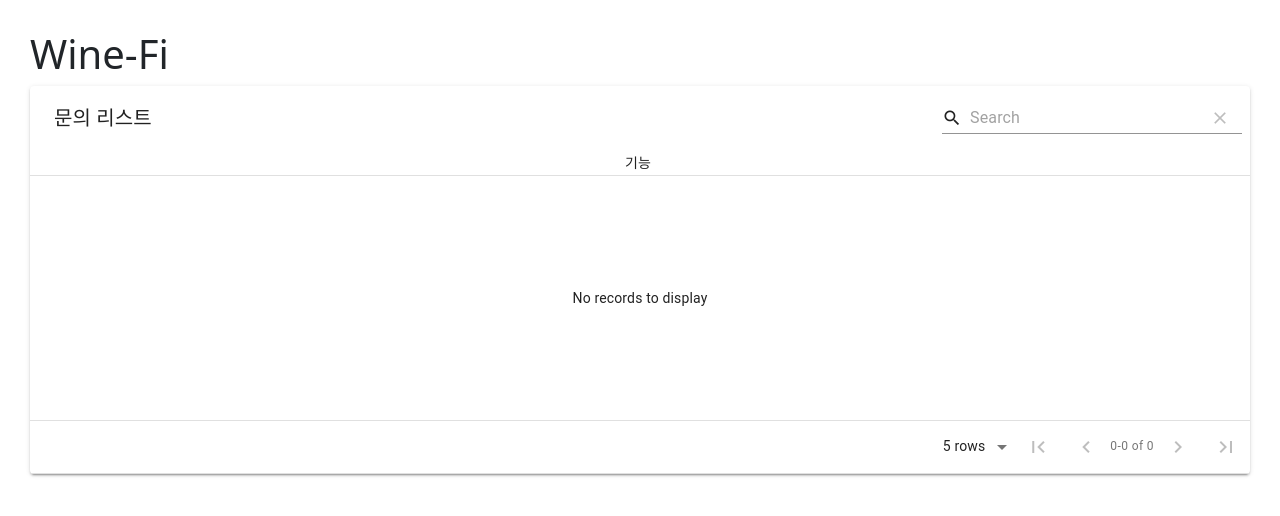
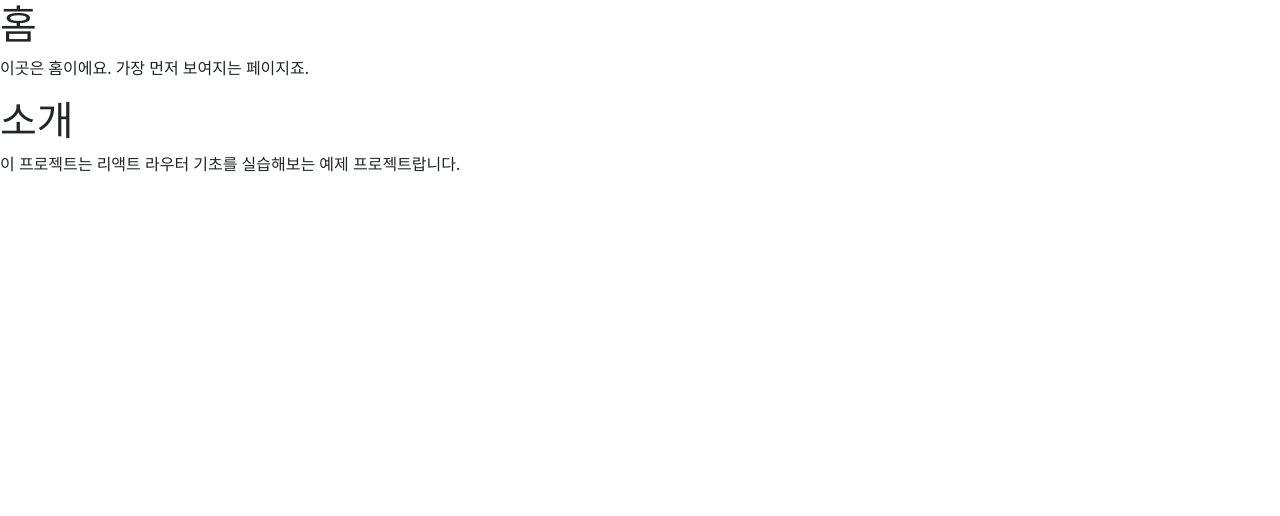
Before and after one commit to sanacor/winefi-shop, a React (Create React App) app: page /about in a window 1280 px wide. Shown: the top 516 px of the page. Built offline with nearby package versions, Linux system fonts and the light colour scheme; no server answers.

Commit message:
React Route 기본 구조

```diff
--- a/package.json
+++ b/package.json
@@ -14,6 +14,7 @@
     "react": "^17.0.2",
     "react-bootstrap": "^2.0.3",
     "react-dom": "^17.0.2",
+    "react-router-dom": "^5.3.0",
     "react-scripts": "4.0.3",
     "reactjs-popup": "^2.0.5",
     "web-vitals": "^1.1.2"
--- a/src/App.js
+++ b/src/App.js
@@ -1,14 +1,23 @@
 import logo from './logo.svg';
 import './App.css';
+import { Route } from 'react-router-dom';
+
 import MaterialTableDemo from './demo'
 import 'bootstrap/dist/css/bootstrap.min.css';
+
+import About from './pages/About';
+import Home from './pages/Home';
 
 
 function App() {
   return (
-    <div style={{ padding: '30px' }}>
-      <h1>Wine-Fi</h1>
-      <MaterialTableDemo />
+    // <div style={{ padding: '30px' }}>
+    //   <h1>Wine-Fi</h1>
+    //   <MaterialTableDemo />
+    // </div>
+    <div>
+      <Route path="/" component={Home} />
+      <Route path="/about" component={About} />
     </div>
   );
 }
--- a/src/index.js
+++ b/src/index.js
@@ -1,14 +1,17 @@
-import React from 'react';
-import ReactDOM from 'react-dom';
-import './index.css';
-import App from './App';
-import reportWebVitals from './reportWebVitals';
+import React from "react";
+import ReactDOM from "react-dom";
+import { BrowserRouter } from "react-router-dom";
+import "./index.css";
+import App from "./App";
+import reportWebVitals from "./reportWebVitals";
 
 ReactDOM.render(
-  <React.StrictMode>
-    <App />
-  </React.StrictMode>,
-  document.getElementById('root')
+  // <React.StrictMode>
+    <BrowserRouter>
+      <App />
+    </BrowserRouter>,
+  // {/* </React.StrictMode>, */}
+  document.getElementById("root")
 );
 
 // If you want to start measuring performance in your app, pass a function
--- /dev/null
+++ b/src/pages/About.js
@@ -0,0 +1,12 @@
+import React from 'react';
+
+const About = () => {
+  return (
+    <div>
+      <h1>소개</h1>
+      <p>이 프로젝트는 리액트 라우터 기초를 실습해보는 예제 프로젝트랍니다.</p>
+    </div>
+  );
+};
+
+export default About;
--- /dev/null
+++ b/src/pages/Home.js
@@ -0,0 +1,12 @@
+import React from 'react';
+
+const Home = () => {
+  return (
+    <div>
+      <h1>홈</h1>
+      <p>이곳은 홈이에요. 가장 먼저 보여지는 페이지죠.</p>
+    </div>
+  );
+};
+
+export default Home;
```
Also changed, not shown: 1 other file (tests, documents, lock files or other folders).
